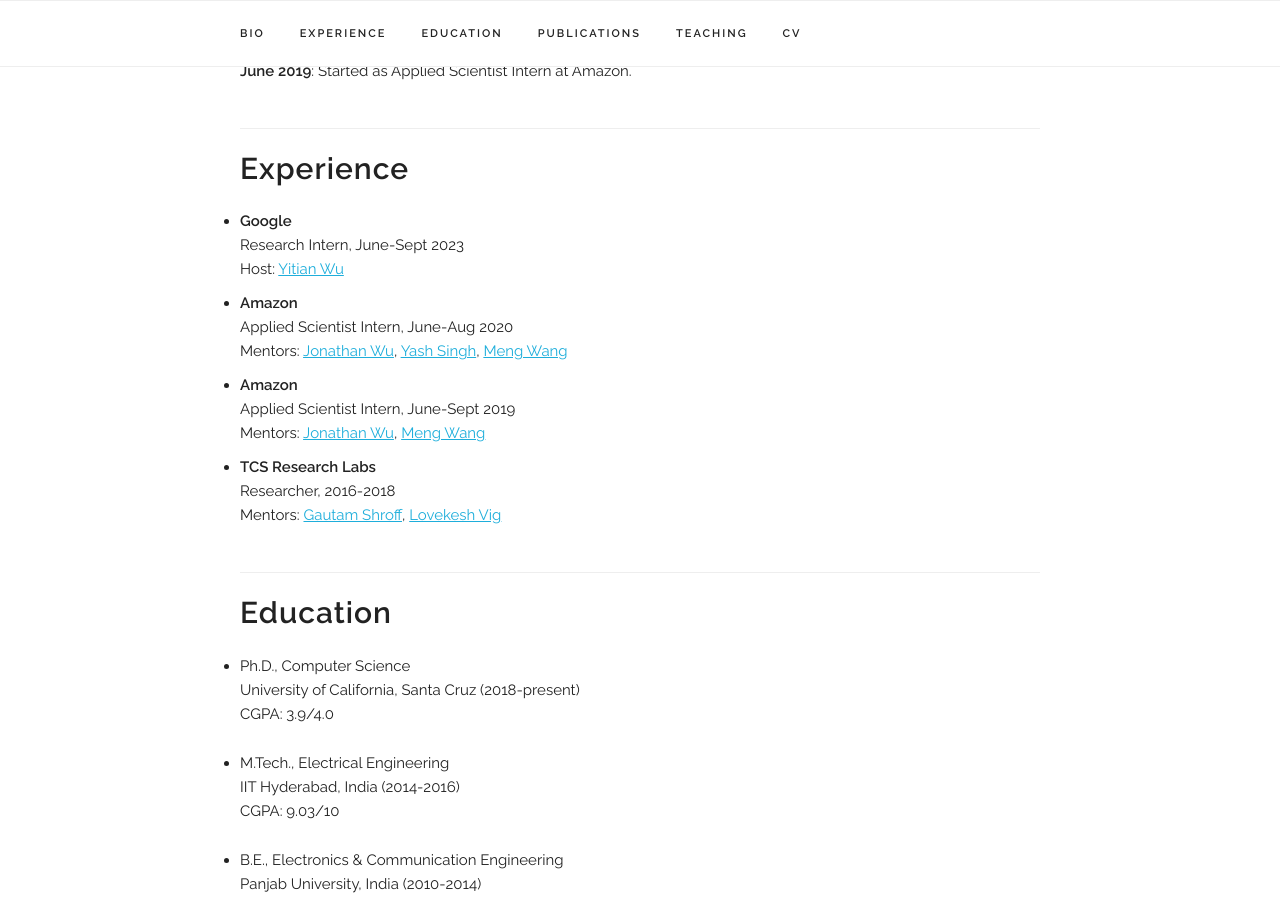
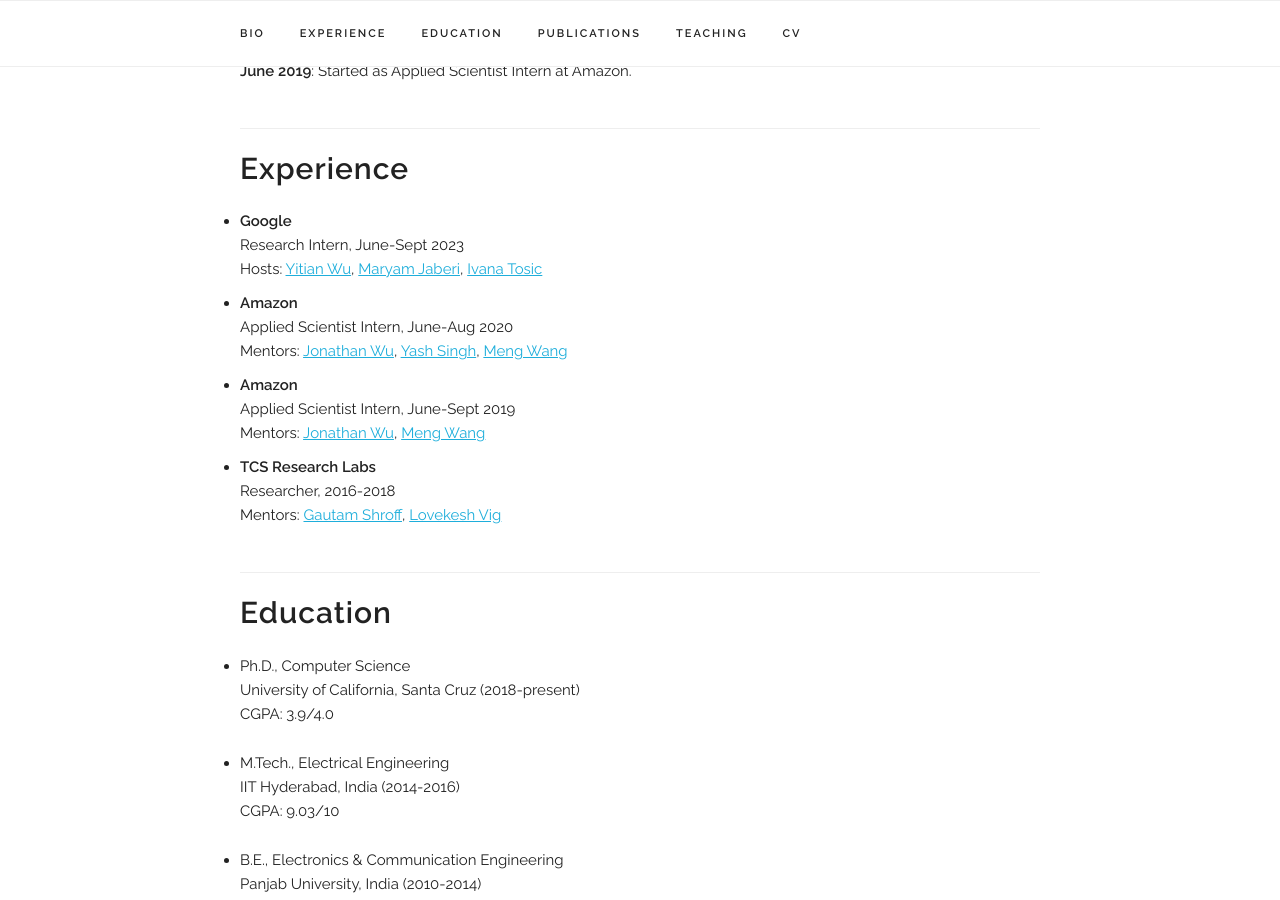
Before and after one commit to jswati31/jswati31.github.io, a Jekyll site: the page index.html, which Jekyll copies as it is, in a window 1280 px wide and 900 px high, scrolled down 814 px. Built offline with Jekyll 4.4.1, drawn with Linux system fonts in a browser that asks for light colours; some web fonts are replaced.

Commit message:
updated news

```diff
--- a/index.html
+++ b/index.html
@@ -144,7 +144,9 @@
     <li>
       <b>Google</b><br/>
       Research Intern, June-Sept 2023<br/>
-      Host: <a class="reference external" href="https://www.linkedin.com/in/yitianwu" target="_blank">Yitian Wu</a>
+      Hosts: <a class="reference external" href="https://www.linkedin.com/in/yitianwu" target="_blank">Yitian Wu</a>,
+      <a class="reference external" href="https://scholar.google.com/citations?user=BoFy4O8AAAAJ&hl=en" target="_blank">Maryam Jaberi</a>,
+      <a class="reference external" href="https://research.google/people/105919/" target="_blank">Ivana Tosic</a>
     </li>
     <li>
       <b>Amazon</b><br/>
```
